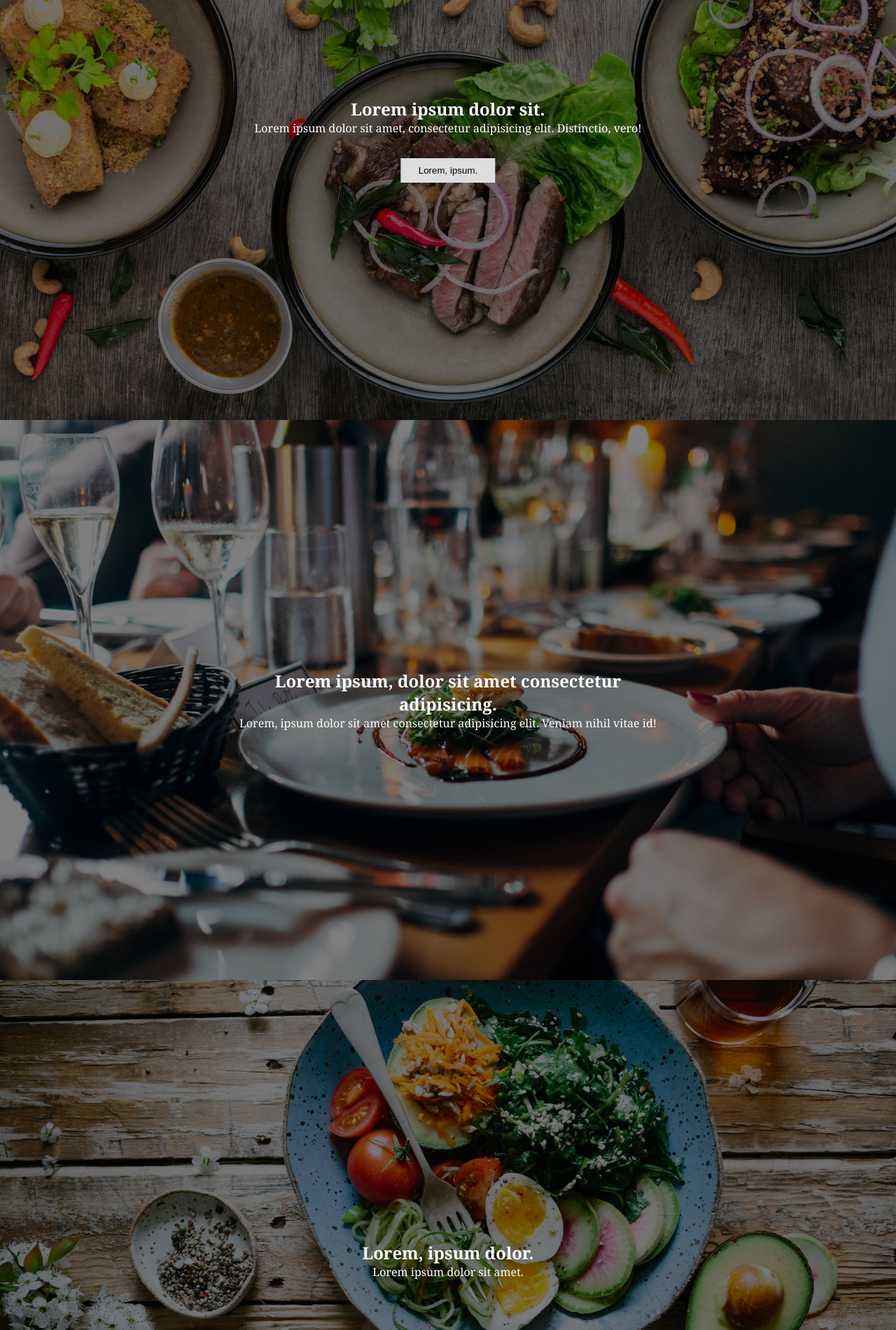
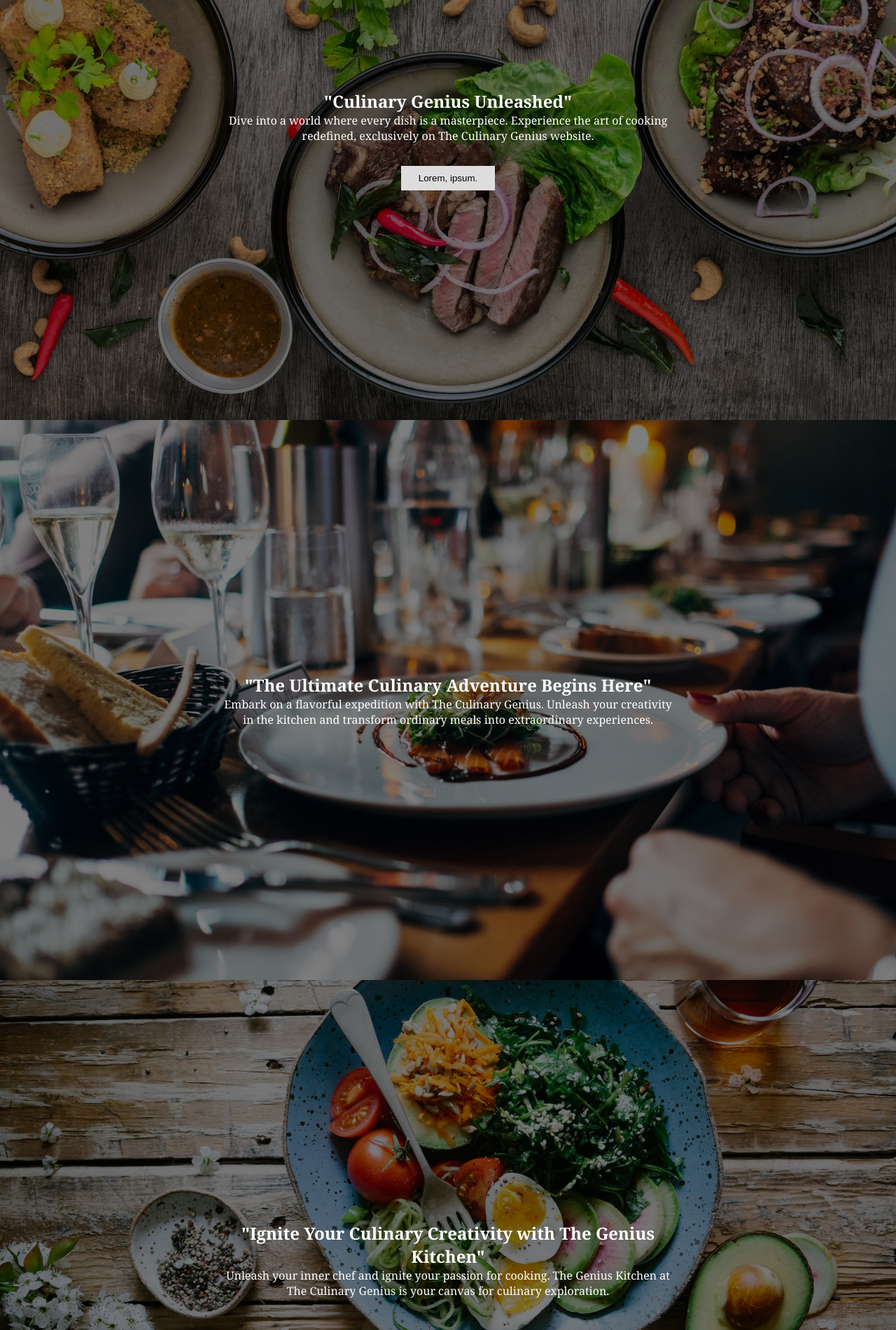
Before and after one commit to tanishka786/PRODIGY_WD_01, a plain HTML site: page index.html in a window 1280 px wide. Shown: the part 280-2180 px from the top of the page at 70% size. Drawn offline with Linux system fonts and the light colour scheme.

Commit message:
changed few lines on main part

```diff
--- a/index.html
+++ b/index.html
@@ -41,10 +41,9 @@
 
     <section class="hero-image hero-image1">
       <div class="hero-text">
-        <h1>Lorem ipsum dolor sit.</h1>
+        <h1>"Culinary Genius Unleashed"</h1>
         <p>
-          Lorem ipsum dolor sit amet, consectetur adipisicing elit. Distinctio,
-          vero!
+          Dive into a world where every dish is a masterpiece. Experience the art of cooking redefined, exclusively on The Culinary Genius website.
         </p>
         <button>Lorem, ipsum.</button>
       </div>
@@ -52,25 +51,24 @@
 
     <section class="hero-image hero-image2">
       <div class="hero-text">
-        <h1>Lorem ipsum, dolor sit amet consectetur adipisicing.</h1>
+        <h1>"The Ultimate Culinary Adventure Begins Here"</h1>
         <p>
-          Lorem, ipsum dolor sit amet consectetur adipisicing elit. Veniam nihil
-          vitae id!
+          Embark on a flavorful expedition with The Culinary Genius. Unleash your creativity in the kitchen and transform ordinary meals into extraordinary experiences.
         </p>
       </div>
     </section>
 
     <section class="hero-image hero-image3">
       <div class="hero-text">
-        <h1>Lorem, ipsum dolor.</h1>
-        <p>Lorem ipsum dolor sit amet.</p>
+        <h1>"Ignite Your Culinary Creativity with The Genius Kitchen"</h1>
+        <p>Unleash your inner chef and ignite your passion for cooking. The Genius Kitchen at The Culinary Genius is your canvas for culinary exploration.</p>
       </div>
     </section>
 
     <section class="hero-image hero-image4">
       <div class="hero-text">
-        <h1>Lorem.</h1>
-        <p>Lorem ipsum dolor sit amet consectetur adipisicing.</p>
+        <h1>"Master the Art of Cooking: The Culinary Genius Way"</h1>
+        <p>Elevate your culinary skills and embark on a journey of mastery. Welcome to The Culinary Genius, where every recipe tells a story of excellence.</p>
       </div>
     </section>
     <script src="./script.js"></script>
```
